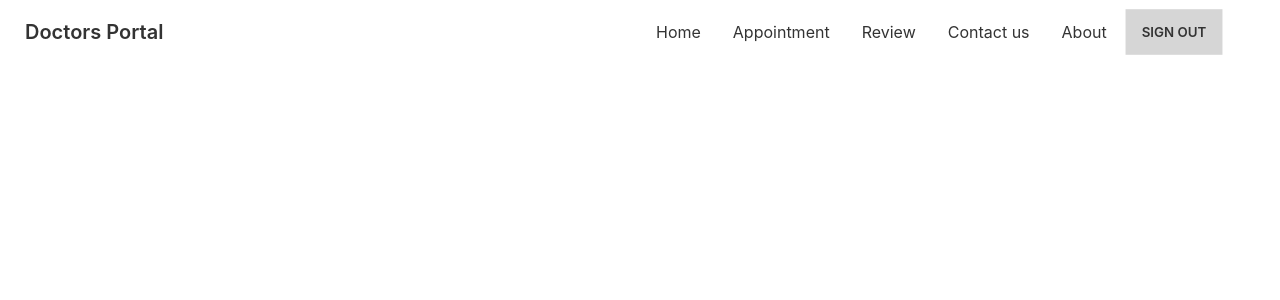
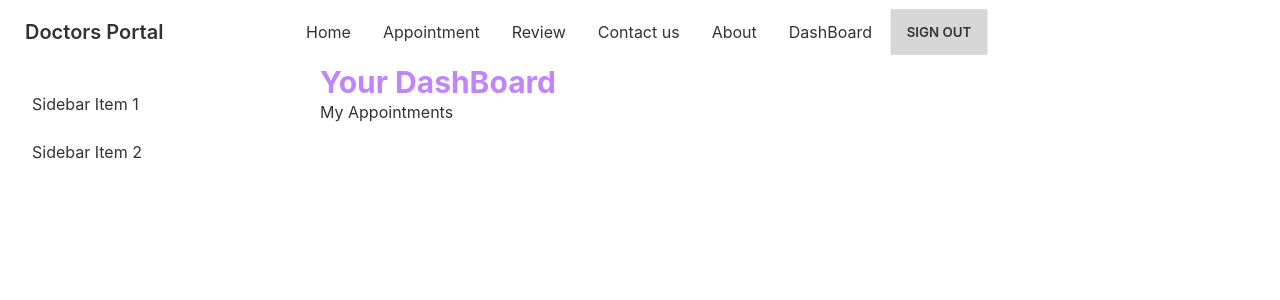
Before and after one commit to mdsohag65/doctors-portal-client-waste, a React (Create React App) app: page /dashboard in a window 1280 px wide. Shown: the top 300 px of the page. Built offline with nearby package versions, Linux system fonts and the light colour scheme; no server answers; sample sign-in values are in the browser's storage.

Commit message:
drawer added

```diff
--- a/package.json
+++ b/package.json
@@ -14,8 +14,10 @@
     "react-dom": "^18.1.0",
     "react-firebase-hooks": "^5.0.3",
     "react-hook-form": "^7.31.1",
+    "react-query": "^3.39.0",
     "react-router-dom": "^6.3.0",
     "react-scripts": "5.0.1",
+    "react-toastify": "^9.0.1",
     "web-vitals": "^2.1.4"
   },
   "scripts": {
--- a/src/App.js
+++ b/src/App.js
@@ -7,6 +7,11 @@ import Login from './Pages/Login/Login';
 import RequireAuth from './Pages/Login/RequireAuth';
 import SignUp from './Pages/Login/SignUp';
 import Navbar from './Pages/Shared/Navbar';
+import { ToastContainer } from 'react-toastify';
+import 'react-toastify/dist/ReactToastify.css';
+import DashBoard from './Pages/DashBoard/DashBoard';
+import MyAppointment from './Pages/DashBoard/MyAppointment';
+import MyReview from './Pages/DashBoard/MyReview';
 
 function App() {
   return (
@@ -20,9 +25,18 @@ function App() {
             <Appointment></Appointment>
           </RequireAuth>
         }></Route>
+        <Route path='/dashboard' element={
+          <RequireAuth>
+            <DashBoard></DashBoard>
+          </RequireAuth>
+        } >
+          <Route index element={<MyAppointment></MyAppointment>}></Route>
+          <Route path="review" element={<MyReview></MyReview>}></Route>
+        </Route>
         <Route path='/login' element={<Login></Login>}></Route>
         <Route path='/signup' element={<SignUp></SignUp>}></Route>
       </Routes>
+      <ToastContainer />
     </div>
   );
 }
--- a/src/Pages/Appointment/AvailableAppointments.js
+++ b/src/Pages/Appointment/AvailableAppointments.js
@@ -1,23 +1,36 @@
 import { format } from 'date-fns';
 import React, { useEffect, useState } from 'react';
+import { useQuery } from 'react-query';
+import Loading from '../Shared/Loading';
 import BookingModal from './BookingModal';
 import Service from './Service';
 
 const AvailableAppointments = ({ date }) => {
-    const [services, setServices] = useState([]);
+    // const [services, setServices] = useState([]);
     const [treatment, setTreatment] = useState(null);
 
-    useEffect(() => {
-        fetch('http://localhost:5000/service')
+    const formattedDate = format(date, 'PP');
+    const { data: services, isLoading, refetch } = useQuery(['available', formattedDate], () =>
+        fetch(`http://localhost:5000/available?date=${formattedDate}`)
             .then(res => res.json())
-            .then(data => setServices(data))
-    }, []);
+    );
+
+    if (isLoading) {
+        return <Loading></Loading>
+    }
+
+
+    // useEffect(() => {
+    //     fetch(`http://localhost:5000/available?date=${formattedDate}`)
+    //         .then(res => res.json())
+    //         .then(data => setServices(data))
+    // }, [formattedDate]);
     return (
         <div className='my-10'>
             <h4 className='font-bold text-xl text-center text-secondary'>Available Appointments on:  {format(date, 'PP')}</h4>
             <div className='grid grid-cols-1 md:grid-cols-2 lg:grid-cols-3 gap-5 my-12'>
                 {
-                    services.map(service => <Service
+                    services?.map(service => <Service
                         key={service._id}
                         service={service}
                         setTreatment={setTreatment}
@@ -28,6 +41,7 @@ const AvailableAppointments = ({ date }) => {
                 date={date}
                 treatment={treatment}
                 setTreatment={setTreatment}
+                refetch={refetch}
             ></BookingModal>}
         </div>
     );
--- a/src/Pages/Appointment/BookingModal.js
+++ b/src/Pages/Appointment/BookingModal.js
@@ -2,8 +2,9 @@ import React from 'react';
 import { format } from 'date-fns';
 import { useAuthState } from 'react-firebase-hooks/auth';
 import auth from '../../firebase.init';
+import { toast } from 'react-toastify';
 
-const BookingModal = ({ setTreatment, treatment, date }) => {
+const BookingModal = ({ setTreatment, treatment, date, refetch }) => {
     const { _id, name, slots } = treatment;
     const [user, loading, error] = useAuthState(auth);
 
@@ -13,6 +14,7 @@ const BookingModal = ({ setTreatment, treatment, date }) => {
         event.preventDefault();
         const slot = event.target.slot.value;
         console.log(slot, name, _id);
+
         const booking = {
             treatmentId: _id,
             treatment: name,
@@ -23,8 +25,27 @@ const BookingModal = ({ setTreatment, treatment, date }) => {
             phone: event.target.phone.value
         }
 
-        // to close the modal
-        setTreatment(null);
+        fetch('http://localhost:5000/booking', {
+            method: 'POST',
+            headers: {
+                'content-type': 'application/json'
+            },
+            body: JSON.stringify(booking)
+        })
+            .then(res => res.json())
+            .then(data => {
+                // to close the modal
+                console.log(data);
+                if (data.success) {
+                    toast(`Appointment is set, ${formattedDate} at ${slot}`)
+                }
+                else {
+                    toast.error(`Already have an Appointment on ${data.booking?.date} at ${data.booking?.slot}`)
+                }
+                refetch();
+                setTreatment(null);
+            });
+
     }
     return (
         <div>
--- /dev/null
+++ b/src/Pages/DashBoard/DashBoard.js
@@ -0,0 +1,27 @@
+import React from 'react';
+import { Link, Outlet } from 'react-router-dom';
+
+const DashBoard = () => {
+    return (
+        <div class="drawer drawer-mobile">
+            <input id="my-drawer-2" type="checkbox" class="drawer-toggle" />
+            <div class="drawer-content">
+                <h2 className='text-3xl font-bold text-purple-400'>Your DashBoard</h2>
+                <Outlet></Outlet>
+
+
+            </div>
+            <div class="drawer-side">
+                <label for="my-drawer-2" class="drawer-overlay"></label>
+                <ul class="menu p-4 overflow-y-auto w-80 bg-base-100 text-base-content">
+                    {/* <!-- Sidebar content here --> */}
+                    <li><Link to="/dashboard">Sidebar Item 1</Link></li>
+                    <li><Link to="/dashboard/review">Sidebar Item 2</Link></li>
+                </ul>
+
+            </div>
+        </div>
+    );
+};
+
+export default DashBoard;
--- /dev/null
+++ b/src/Pages/DashBoard/MyAppointment.js
@@ -0,0 +1,11 @@
+import React from 'react';
+
+const MyAppointment = () => {
+    return (
+        <div>
+            <h2>My Appointments</h2>
+        </div>
+    );
+};
+
+export default MyAppointment;
--- /dev/null
+++ b/src/Pages/DashBoard/MyReview.js
@@ -0,0 +1,11 @@
+import React from 'react';
+
+const MyReview = () => {
+    return (
+        <div>
+            <h2>My Review</h2>
+        </div>
+    );
+};
+
+export default MyReview;
--- a/src/Pages/Shared/Navbar.js
+++ b/src/Pages/Shared/Navbar.js
@@ -17,6 +17,10 @@ const Navbar = () => {
         <li><Link to="/review">Review</Link></li>
         <li><Link to="/contact">Contact us</Link></li>
         <li><Link to="/about">About</Link></li>
+        {
+            user && <li><Link to="/dashboard">DashBoard</Link></li>
+        }
+
         <li>{user ? <button className="btn btn-active btn-ghost" onClick={logout} >Sign Out</button> : <Link to="/login">Login</Link>}</li>
     </>
     return (
@@ -38,7 +42,11 @@ const Navbar = () => {
                         {menuItems}
                     </ul>
                 </div>
+                <div className="navbar-end">
+                    <label for="my-drawer-2" class="btn btn-primary drawer-button lg:hidden">Open DashBoard</label>
+                </div>
             </div>
+
         </div>
     );
 };
--- a/src/index.js
+++ b/src/index.js
@@ -4,13 +4,20 @@ import './index.css';
 import App from './App';
 import reportWebVitals from './reportWebVitals';
 import { BrowserRouter } from "react-router-dom";
+import {
+  QueryClient,
+  QueryClientProvider,
+} from 'react-query'
 
+const queryClient = new QueryClient();
 const root = ReactDOM.createRoot(document.getElementById('root'));
 root.render(
   <React.StrictMode>
-    <BrowserRouter>
-      <App />
-    </BrowserRouter>
+    <QueryClientProvider client={queryClient}>
+      <BrowserRouter>
+        <App />
+      </BrowserRouter>
+    </QueryClientProvider>
   </React.StrictMode>
 );
 
```
Also changed, not shown: 1 other file (tests, documents, lock files or other folders).
